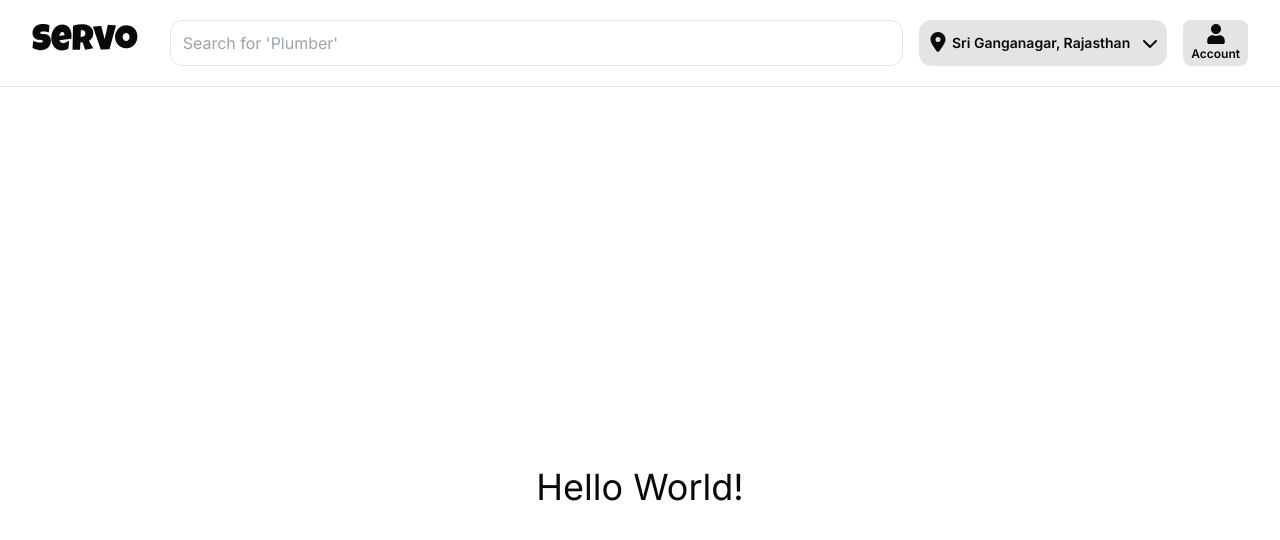
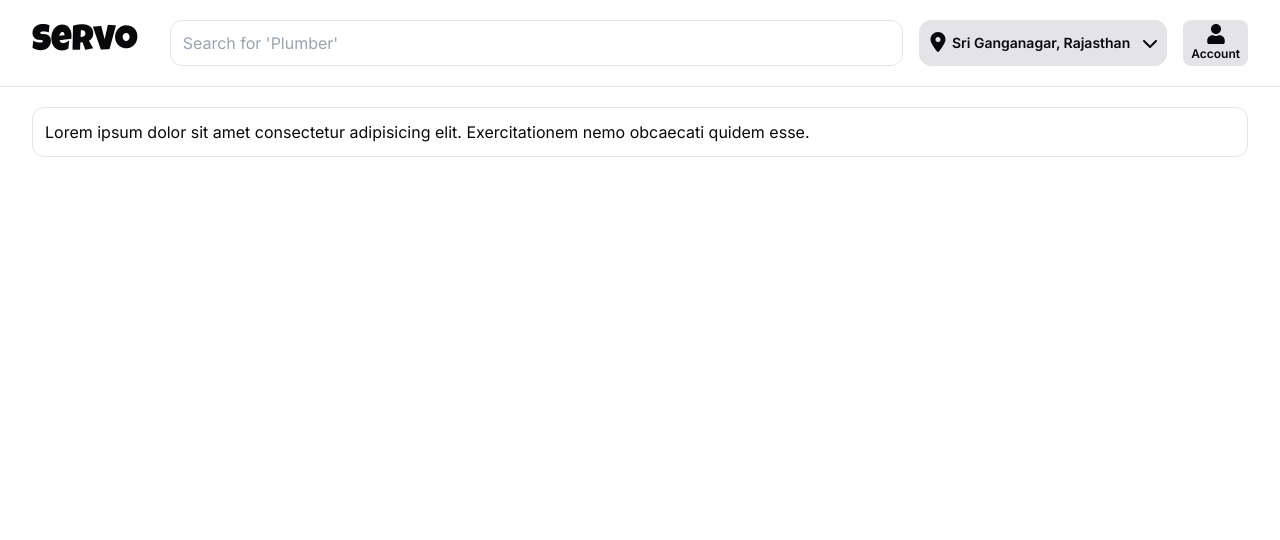
Before and after one commit to architkakkar/Servo, a Next.js app: page / in a window 1280 px wide. Shown: the top 540 px of the page. Built offline with nearby package versions, Linux system fonts and the light colour scheme.

Commit message:
container added.

```diff
--- a/src/app/page.tsx
+++ b/src/app/page.tsx
@@ -1,7 +1,14 @@
+"use client";
+
+import MaxWidthWrapper from "@/components/MaxWidthWrapper";
+
 export default function Home() {
   return (
-    <div className="text-4xl flex justify-center items-center h-screen w-full">
-      Hello World!
-    </div>
+    <MaxWidthWrapper className="py-5">
+      <p className="border rounded-xl p-3">
+        Lorem ipsum dolor sit amet consectetur adipisicing elit. Exercitationem
+        nemo obcaecati quidem esse.
+      </p>
+    </MaxWidthWrapper>
   );
 }
```
